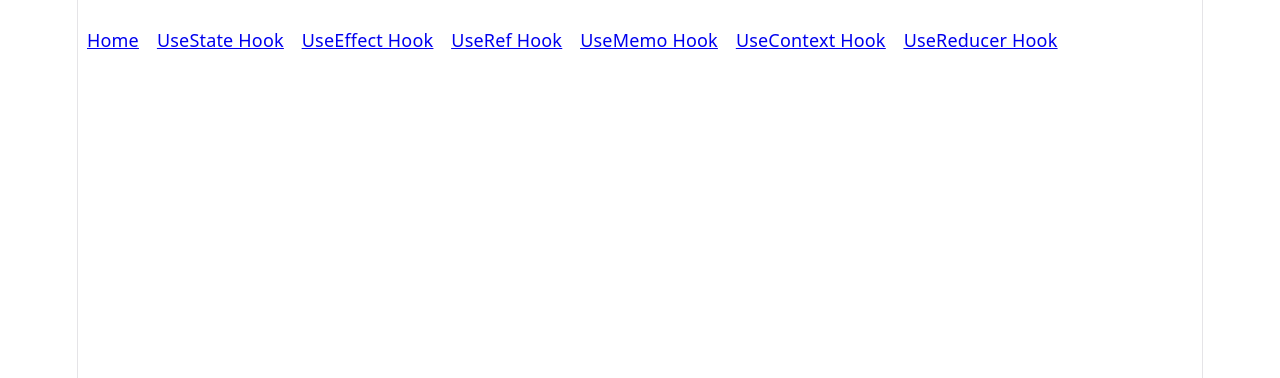
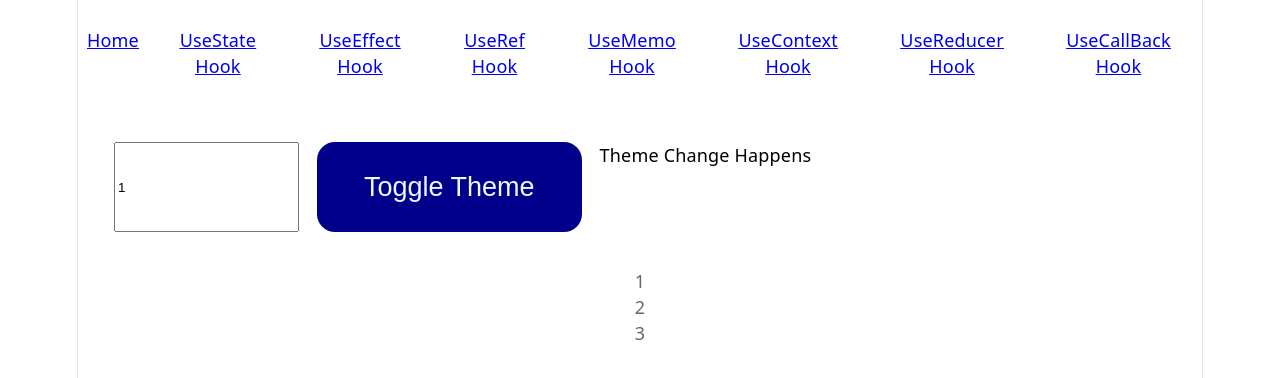
Before and after one commit to MuthukannanBaskaran/Revise_React_Hooks, a React (Vite) app: page /usecallbackhook in a window 1280 px wide. Shown: the top 378 px of the page. Built offline with nearby package versions, Linux system fonts and the light colour scheme.

Commit message:
UseCallBack Hook

```diff
--- a/src/App.css
+++ b/src/App.css
@@ -236,3 +236,11 @@
   width: 10rem;
   align-items: center;
 }
+
+
+.div-callback {
+  height: 5rem;
+  display: flex;
+  gap: 1rem;
+  padding: 2rem;
+}
--- a/src/App.tsx
+++ b/src/App.tsx
@@ -8,6 +8,7 @@ import { BrowserRouter, Routes, Route, Link } from 'react-router-dom'
 import UseContextHook from './component/UseContextHook'
 import ThemeProvider from './component/ThemeProvider'
 import UseReducerHook from './component/UseReducerHook'
+import UseCallBackHook from './component/UseCallBackHook'
 
 export default function App() {
   return (
@@ -22,6 +23,7 @@ export default function App() {
             <li><Link to="/usememohook">UseMemo Hook</Link></li>
             <li><Link to="/usecontexthook">UseContext Hook</Link></li>
             <li><Link to="/usereducerhook">UseReducer Hook</Link></li>
+            <li><Link to="/usecallbackhook">UseCallBack Hook</Link></li>
           </ul>
 
           <Routes>
@@ -32,6 +34,7 @@ export default function App() {
             <Route path='/usememohook' element={<UseMemoHook />}></Route>
             <Route path='/usecontexthook' element={<UseContextHook />}></Route>
             <Route path='/usereducerhook' element={<UseReducerHook />}></Route>
+            <Route path='/usecallbackhook' element={<UseCallBackHook />}></Route>
           </Routes>
         </BrowserRouter>
       </ThemeProvider>
--- /dev/null
+++ b/src/component/List.tsx
@@ -0,0 +1,14 @@
+import { useEffect, useState } from 'react'
+
+export default function List({ getNumbers }: { getNumbers: () => number[] }) {
+    const [numbers, setNumbers] = useState<number[]>([]);
+    useEffect(() => {
+        setNumbers(getNumbers());
+        console.log("updating numbers");
+    }, [getNumbers]);
+    return (
+        <>
+            {numbers.map(number => <div key={number}>{number}</div>)}
+        </>
+    )
+}
--- /dev/null
+++ b/src/component/UseCallBackHook.tsx
@@ -0,0 +1,27 @@
+import { useCallback, useState } from "react"
+import List from "./List";
+
+export default function UseCallBackHook() {
+    const [number, setNumber] = useState(1);
+    const [theme, setTheme] = useState(false);
+    const getNumbers = useCallback(() => {
+        return [number, number + 1, number + 2];
+    }, [number])
+
+    const themeStyle = {
+        backgroundColor: theme ? "black" : "white",
+        color: theme ? "white" : "black",
+    }
+
+    return (
+        <>
+            <div style={themeStyle} className="div-callback">
+                <input type="number" name="number-input" id="number-input" value={number}
+                    onChange={(e) => setNumber(parseInt(e.target.value))} />
+                <button className="btn-home" onClick={() => setTheme(prev => !prev)}>Toggle Theme</button>
+                <p style={themeStyle}>Theme Change Happens</p>
+            </div>
+            <List getNumbers={getNumbers} />
+        </>
+    )
+}
--- a/src/component/UseMemoHook.tsx
+++ b/src/component/UseMemoHook.tsx
@@ -37,7 +37,7 @@ export default function UseMemoHook() {
 
 function sum(num: number): number {
     console.log("sum called start", new Date().toUTCString());
-    for (let i = 0; i < 1000000000; i++) {
+    for (let i = 0; i < 1000000; i++) {
         num += i;
     }
     console.log("sum called end", new Date().toUTCString());
```
